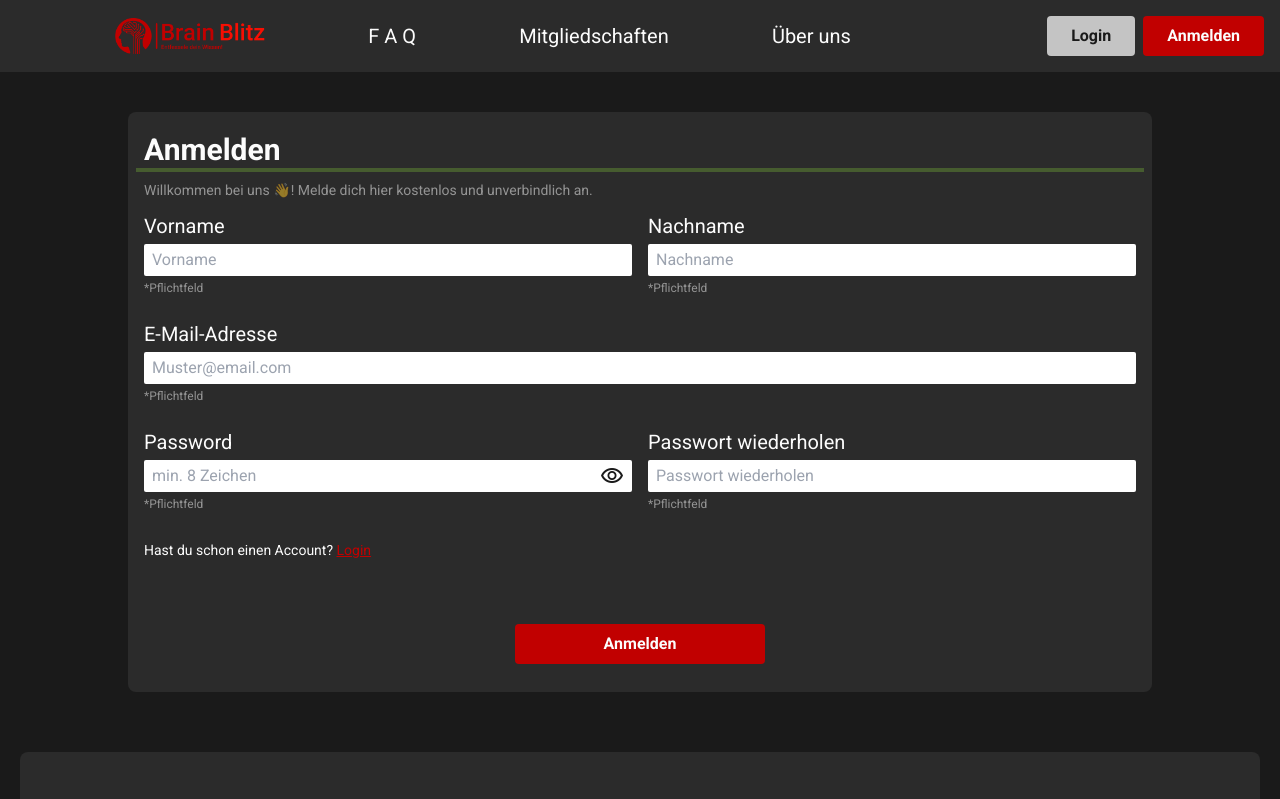
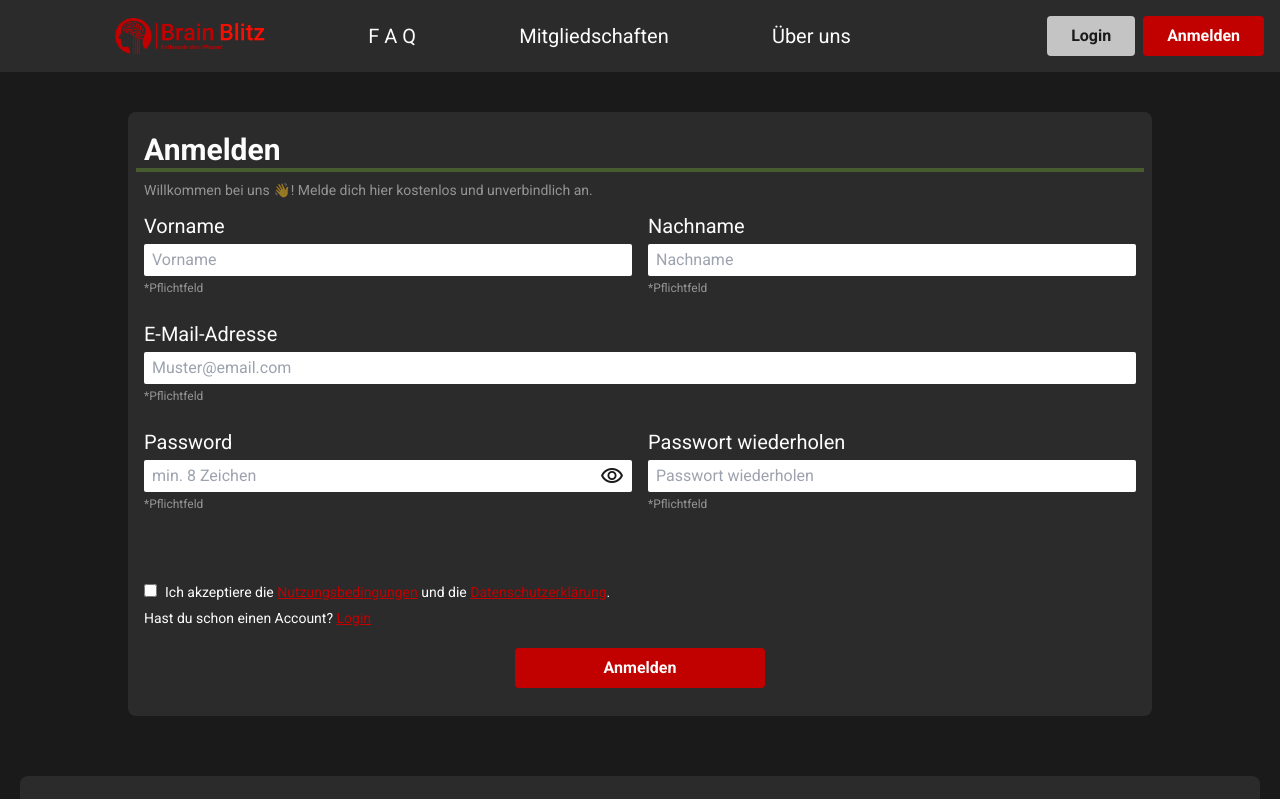
Before and after one commit to SlowMoschen/Brain_Blitz, a React (Vite) app in the folder client/: page /auth/register in a window 1280 px wide. Shown: the top 799 px of the page. Built offline with nearby package versions, Linux system fonts and the light colour scheme; no server answers; the HTML template or start-up script is replaced by a standard one.

Commit message:
[new] added a checkbox for accepting terms and privacy policy

```diff
--- a/client/src/routes/home/pages/auth/Register.tsx
+++ b/client/src/routes/home/pages/auth/Register.tsx
@@ -28,9 +28,9 @@ export default function Register(): JSX.Element {
     const confirm_password = e.currentTarget.confirm_password.value.trim();
 
     if (password !== confirm_password) {
-        e.currentTarget.password.value = "";
-        e.currentTarget.confirm_password.value = "";
-        handleError("Passwörter stimmen nicht überein.");
+      e.currentTarget.password.value = "";
+      e.currentTarget.confirm_password.value = "";
+      handleError("Passwörter stimmen nicht überein.");
       return;
     }
 
@@ -145,7 +145,26 @@ export default function Register(): JSX.Element {
               required
             />
           </div>
+          <MessageBox message={error} className="min-h-11 text-primary" />
           <div className="my-3 w-full">
+            <input
+              type="checkbox"
+              name="terms"
+              id="terms-cb"
+              className="text-sm px-2 mt-1 mx-2"
+              required
+            />
+            <label htmlFor="terms-cb" className="text-sm mt-1">
+              Ich akzeptiere die{" "}
+              <a href="/terms" className="text-primary underline">
+                Nutzungsbedingungen
+              </a>{" "}
+              und die{" "}
+              <a href="/privacy" className="text-primary underline">
+                Datenschutzerklärung
+              </a>
+              .
+            </label>
             <p className="text-sm px-2 mt-1 w-full">
               Hast du schon einen Account?{" "}
               <a href="/auth/login" className="text-primary underline">
@@ -153,7 +172,6 @@ export default function Register(): JSX.Element {
               </a>
             </p>
           </div>
-          <MessageBox message={error} className="min-h-11 text-primary" />
         </Form>
       </>
     );
```
